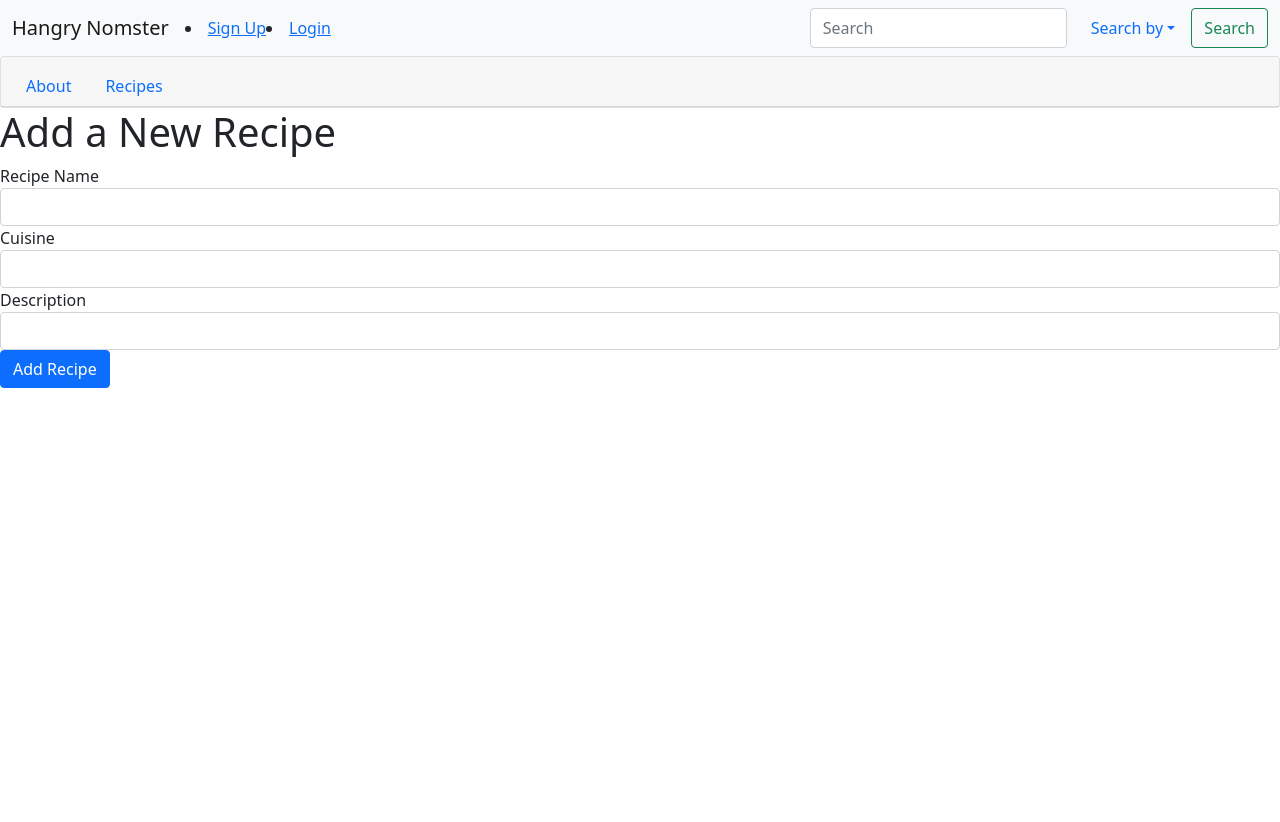
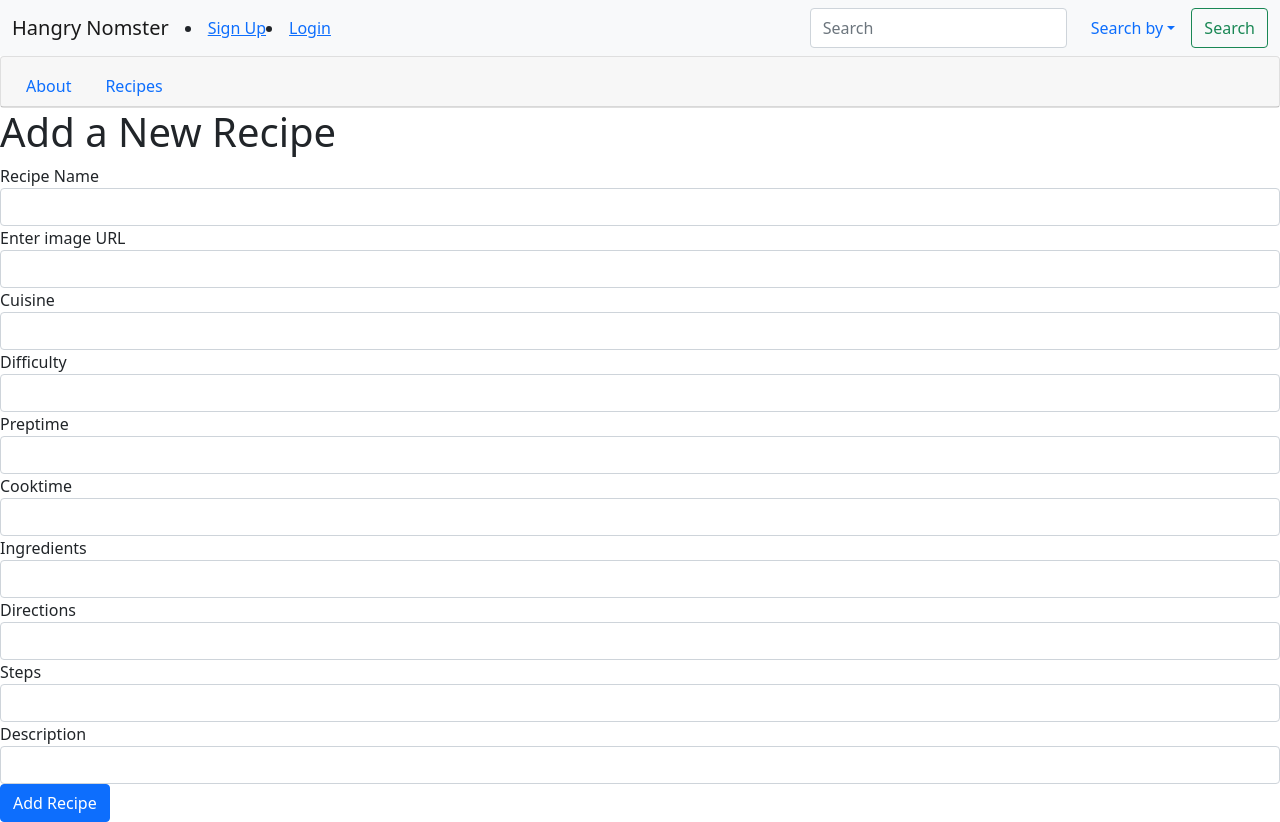
Before and after one commit to AydaMkd/milestoneProject3-frontend, a React (Create React App) app: page /new in a window 1280 px wide. Before the commit the page ends 800 px from the top, so only its background shows below. Built offline with nearby package versions, Linux system fonts and the light colour scheme; no server answers.

Commit message:
add more recipe fields

```diff
--- a/src/components/NewRecipe.js
+++ b/src/components/NewRecipe.js
@@ -9,7 +9,14 @@ function NewRecipe() {
 
     const [recipe, setRecipe] = useState({
         recipename: '',
+		image:'',
         cuisines: '',
+		difficulty:'',
+		preptime:'',
+		cooktime:'',
+		ingredients:'',
+		directions:'',
+		steps:'',
 		description:''
     })
    console.log(recipe)
@@ -44,6 +51,16 @@ function NewRecipe() {
 						id="recipename"
 						name="recipename"
 					/>
+					<div className="form-group">
+					<label htmlFor="image">Enter image URL</label>
+					<input
+						required
+						value={recipe.image}
+						onChange={e => setRecipe({ ...recipe, image: e.target.value })}
+						className="form-control"
+						id="image"
+						name="image"
+					/>
 				</div>
 				<div className="form-group">
 					<label htmlFor="cuisines">Cuisine</label>
@@ -57,6 +74,72 @@ function NewRecipe() {
 					/>
 				</div>
 				<div className="form-group">
+					<label htmlFor="difficulty">Difficulty</label>
+					<input
+						required
+						value={recipe.difficulty}
+						onChange={e => setRecipe({ ...recipe, difficulty: e.target.value })}
+						className="form-control"
+						id="difficulty"
+						name="difficulty"
+					/>
+				</div>
+				<div className="form-group">
+					<label htmlFor="preptime">Preptime</label>
+					<input
+						required
+						value={recipe.preptime}
+						onChange={e => setRecipe({ ...recipe, preptime: e.target.value })}
+						className="form-control"
+						id="preptime"
+						name="preptime"
+					/>
+				</div>
+				<div className="form-group">
+					<label htmlFor="cooktime">Cooktime</label>
+					<input
+						required
+						value={recipe.cooktime}
+						onChange={e => setRecipe({ ...recipe, cooktime: e.target.value })}
+						className="form-control"
+						id="cooktime"
+						name="cooktime"
+					/>
+				</div>
+				<div className="form-group">
+					<label htmlFor="ingredients">Ingredients</label>
+					<input
+						required
+						value={recipe.ingredients}
+						onChange={e => setRecipe({ ...recipe, ingredients: e.target.value })}
+						className="form-control"
+						id="ingredients"
+						name="ingredients"
+					/>
+				</div>
+				<div className="form-group">
+					<label htmlFor="directions">Directions</label>
+					<input
+						required
+						value={recipe.directions}
+						onChange={e => setRecipe({ ...recipe, directions: e.target.value })}
+						className="form-control"
+						id="directions"
+						name="directions"
+					/>
+				</div>
+				<div className="form-group">
+					<label htmlFor="steps">Steps</label>
+					<input
+						required
+						value={recipe.steps}
+						onChange={e => setRecipe({ ...recipe, steps: e.target.value })}
+						className="form-control"
+						id="steps"
+						name="steps"
+					/>
+				</div>
+				<div className="form-group">
 					<label htmlFor="description">Description</label>
 					<input
 					    required
@@ -67,7 +150,7 @@ function NewRecipe() {
 						name="description"
 					/>
 				</div>
-
+				</div>
 				<input className="btn btn-primary" type="submit" value="Add Recipe" />
 			</form>
 		</main>
--- a/src/components/Profile.js
+++ b/src/components/Profile.js
@@ -29,6 +29,8 @@ function Profile() {
         return <h1>Loading</h1>
     }
 
+
+
 return (<>
 
 {myrecipes.map((myrecipe) => {
@@ -37,10 +39,30 @@ function Profile() {
             <h2>
                 {myrecipe.recipename}
             </h2>
+            <img style={{ maxWidth: 200 }} src={myrecipe.image} alt={myrecipe.recipename} />
+            <p className="text-center">
+                {myrecipe.cuisines}
+            </p>
+            <p className="text-center">
+                {myrecipe.preptime}
+            </p>
+            <p className="text-center">
+                {myrecipe.cooktime}
+            </p>
+
+            <p className="text-center">
+                {myrecipe.ingredients}
+            </p>
+            <p className="text-center">
+                {myrecipe.directions}
+            </p>
+            <p className="text-center">
+                {myrecipe.steps}
+            </p>
             <p className="text-center">
                 {myrecipe.description}
             </p>
-                    <img style={{ maxWidth: 200 }} src={myrecipe.image} alt={myrecipe.name} />
+
         </div>
     )
 })
--- a/src/components/Recipes.js
+++ b/src/components/Recipes.js
@@ -37,10 +37,30 @@ function Recipes() {
                     <h2>
                         {recipe.recipename}
                     </h2>
-                    <p className="text-center">
+					<img style={{ maxWidth: 200 }} src={recipe.image} alt={recipe.recipename} />
+					<p className="text-center">
+                        {recipe.cuisines}
+                    </p>
+					<p className="text-center">
+                        {recipe.preptime}
+                    </p>
+					<p className="text-center">
+                        {recipe.cooktime}
+                    </p>
+
+					<p className="text-center">
+                        {recipe.ingredients}
+                    </p>
+					<p className="text-center">
+                        {recipe.directions}
+                    </p>
+					<p className="text-center">
+                        {recipe.steps}
+                    </p>
+					<p className="text-center">
                         {recipe.description}
                     </p>
-                    <img style={{ maxWidth: 200 }} src={recipe.image} alt={recipe.name} />
+
                 </div>
             )
         })
```
Lines whose indentation alone changed are shown as unchanged.
